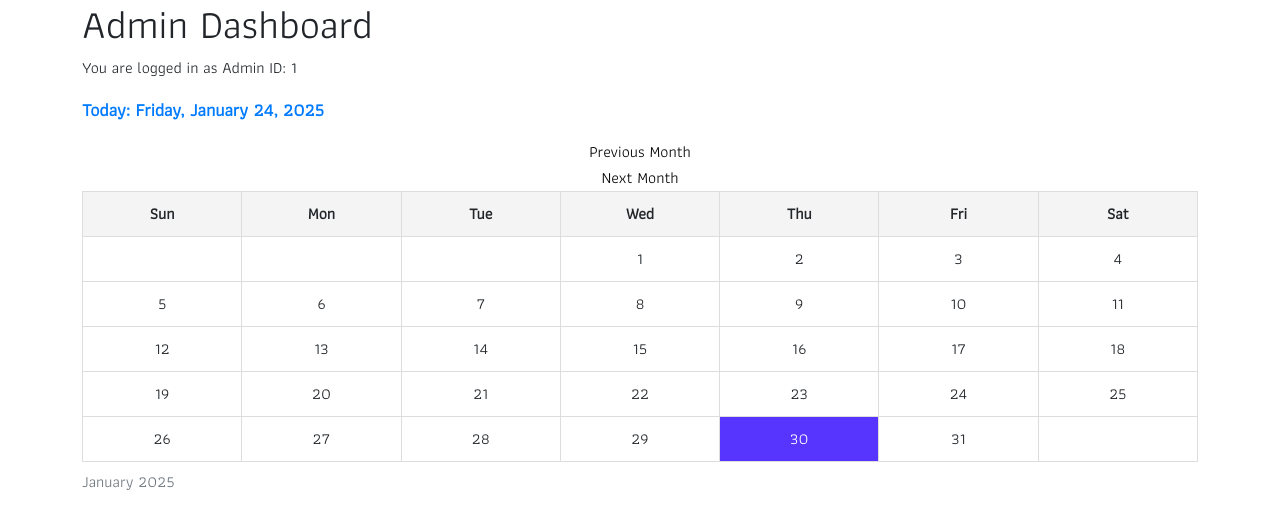
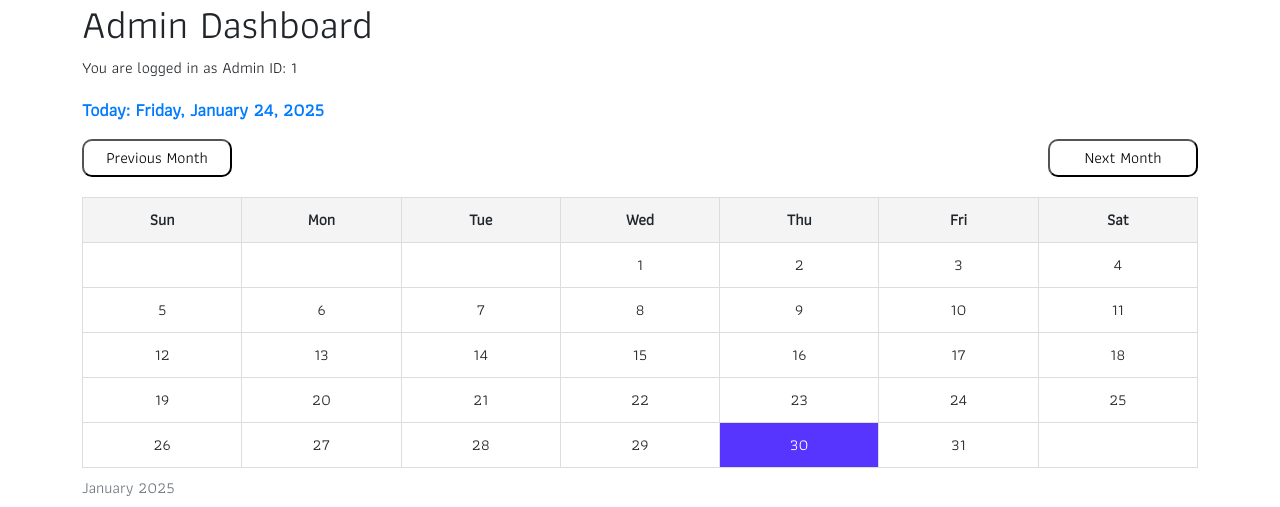
Before and after one commit to tawantink/digitalActivityBook, a PHP site: page /admin_dashboard.php in a window 1280 px wide. Shown: the top 507 px of the page. Run offline with PHP 8.4, Linux system fonts and the light colour scheme; the visitor is signed in with stand-in values (Sample User, id 1); data that the repository does not hold is empty.

Commit message:
Update layout1.php

```diff
--- a/layout1.php
+++ b/layout1.php
@@ -61,12 +61,25 @@
         .today {
             background-color: #ffeb3b;
         }
-        button {
-            width: 100%;
+        .button1 {
+            width: 150px;
             height: 100%;
-            border: none;
+            border-radius: 10px;
             background: none;
             cursor: pointer;
+            padding: 5px;
+            margin-bottom: 20px;
+            float: left;
+        }
+        .button2 {
+            width: 150px;
+            height: 100%;
+            border-radius: 10px;
+            background: none;
+            cursor: pointer;
+            padding: 5px;
+            margin-bottom: 20px;
+            float: right;
         }
         button:hover {
             background-color: #f0f8ff;
```
